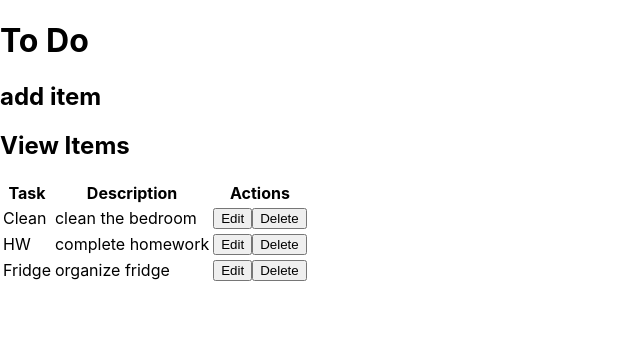
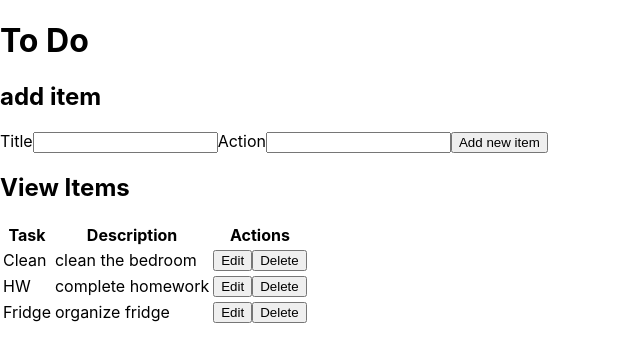
Before and after one commit to ronnie-rios/To-Do, a React (Create React App) app: page / in a window 1280 px wide. Shown: the top 362 px of the page, without its empty margins (0-640 px from the left). Built offline with nearby package versions, Linux system fonts and the light colour scheme.

Commit message:
added additem to app.js

```diff
--- a/src/App.js
+++ b/src/App.js
@@ -1,4 +1,5 @@
 import React, {useState} from 'react'
+import AddUserForms from './forms/AddUserForms';
 import UserTable from './tables/UserTable'
 
 const App = () => {
@@ -21,6 +22,7 @@ const App = () => {
       <div className="flex-row">
         <div className="flex-large">
           <h2>add item</h2>
+          <AddUserForms addItem={addItem} />
         </div>
       </div>
       <div className="flex-large">
--- a/src/forms/AddUserForms.js
+++ b/src/forms/AddUserForms.js
@@ -9,7 +9,14 @@ const AddUserForms = (props) => {
         setItem({...item,[title]: value})
     }
     return (
-        <form>
+        <form
+            onSubmit={event => {
+                event.preventDefault()
+                if (!item.name || !item.action) return
+                props.addItem(item)
+                setItem(initialFormState)
+            }}
+        >
             <label>Title</label>
             <input
                 type='text'
```
